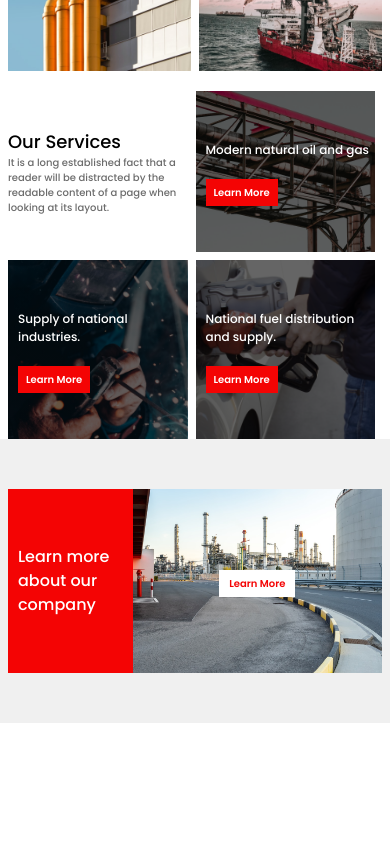
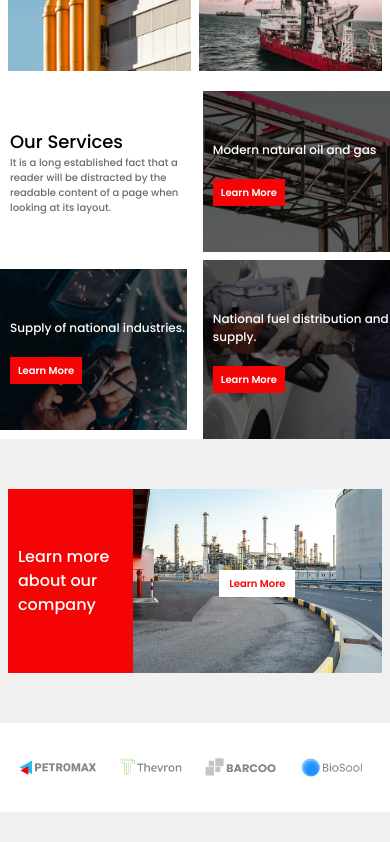
Before and after one commit to sakibtamim/assignment-42-petroil, a React (Vite) app: page / in a window 390 px wide. Shown: the part 840-1682 px from the top of the page. Built offline with nearby package versions, Linux system fonts and the light colour scheme.

Commit message:
Refactor BrandLogo, Gallery, and Service components for improved layout and responsiveness

```diff
--- a/src/components/BrandLogo.jsx
+++ b/src/components/BrandLogo.jsx
@@ -7,9 +7,9 @@ import BrandLogo04 from "../assets/brandlogo04.png";
 
 const BrandLogo = () => {
   return (
-    <div className="py-[116px]">
+    <div className="lg:py-[116px] py-[30px] px-2">
       <Container>
-        <div className="flex gap-6.5">
+        <div className="flex lg:gap-6.5 gap-2">
           <div className="w-1/4">
             <img src={BrandLogo01} alt="" className="w-full" />
           </div>
--- a/src/components/Gallery.jsx
+++ b/src/components/Gallery.jsx
@@ -6,7 +6,7 @@ import Gallery04 from "../assets/gallery04.png";
 
 const Gallery = () => {
   return (
-    <section className="w-full px-2">
+    <section className="w-full px-2 lg:px-0">
       <div className="flex flex-wrap justify-between lg:pb-10 pb-5 gap-1.5">
         <div className="lg:w-[24%] w-[49%]">
           <div className="w-[100%]">
--- a/src/components/Service.jsx
+++ b/src/components/Service.jsx
@@ -3,9 +3,9 @@ import React from "react";
 const Service = () => {
   return (
     <div>
-      <div className="flex flex-wrap items-center px-2 gap-2 lg:gap-0">
+      <div className="flex flex-wrap justify-between items-center  gap-2 lg:gap-0">
         <div className="lg:w-1/2 w-[48%]   flex lg:justify-end ">
-          <div className="lg:w-4/12  lg:mr-[149px] w-full">
+          <div className="lg:w-4/12  lg:mr-[149px] pl-[10px] lg:pl-0 w-full">
             <div className=" ">
               <h2 className="lg:text-[64px] text-[18px]  font-poppins text-block font-medium">
                 Our Services
```
